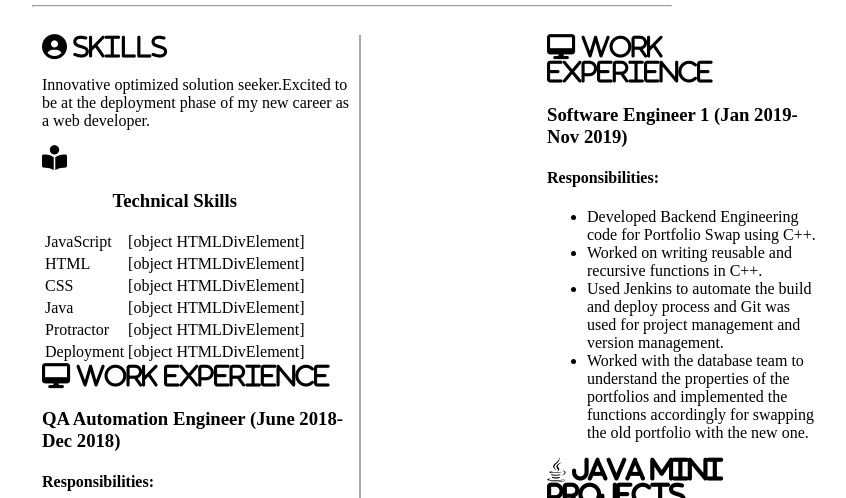
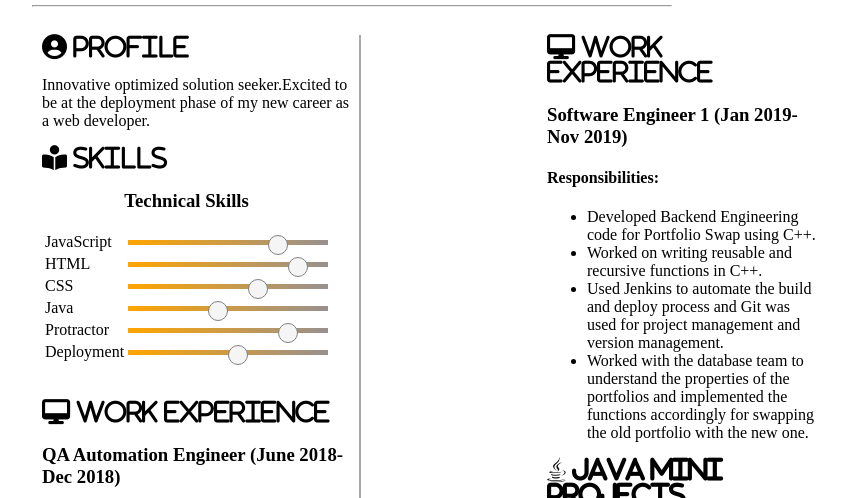
Before and after one commit to divyamanusani/guvi, a plain HTML site: page sep 17 tasks/index.html in a window 1280 px wide. Shown: the part 302-800 px from the top of the page, without its empty margins (288-1134 px from the left). Drawn offline with Linux system fonts and the light colour scheme.

Commit message:
Resume with DOM

```diff
--- /dev/null
+++ b/sep 17 tasks/dom.js
@@ -0,0 +1,174 @@
+
+        function createli(elem, num) {
+            var arr = []
+            for (let i = 0; i < num; i++) {
+                arr.push(document.createElement('li'));
+                elem.appendChild(arr[i]);
+            }
+            return arr;
+        }
+
+        function createEle(ele, className) {
+            var k = document.createElement(ele);
+            if (className)
+                k.setAttribute('class', className);
+
+            return k;
+        }
+
+        var header = createEle('header', 'header');
+        var white = createEle('div', 'absoluteWhite');
+        var photo = createEle('div', 'absolutePhoto');
+        var abname = createEle('div', 'absoluteName');
+        abname.innerHTML = 'DIVYA SRI';
+
+        var img = createEle('img');
+        img.setAttribute('src', 'divya.jpg');
+
+        photo.appendChild(img);
+        header.append(white, photo, abname);
+
+
+        var addr = createEle('div', 'address');
+        addr.innerHTML = 'Nallakunta,Tirupati 12345|987654321|hello@kickresume.com';
+
+        var hr = createEle('hr');
+
+        ////////////////
+        var bodySec = createEle('div', 'bodySection');
+        var left = document.createElement('div');
+        var right = document.createElement('div');
+        left.setAttribute('id', 'left');
+        right.setAttribute('id', 'right');
+
+
+        var icon1 = createEle('i', 'fa fa-user-circle');
+        icon1.innerHTML = '&nbsp;Profile';
+
+        var para1 = createEle('p');
+        para1.innerHTML = 'Innovative optimized solution seeker.Excited to be ' +
+            'at the deployment phase of my new career as a web developer.';
+
+        var icon2 = createEle('i', 'fas fa-book-reader');
+        icon2.innerHTML = '&nbsp;Skills';
+
+
+
+
+        var table = createEle('table');
+        var caption = createEle('caption');
+        var h3 = createEle('h3');
+        h3.innerHTML = 'Technical Skills';
+        table.append(caption);
+
+        // var percent = [];
+        // var circle = [];
+        // var td2Arr = [];
+        // var td1Arr = ['JavaScript', 'HTML', 'CSS', 'Java', 'Protractor', 'Deployment'];
+        // var tdArr = [];
+        // var trArr = [];
+        // for (i = 0; i < 6; i++) {
+        //     percent[i] = createEle('div', 'percentage');
+        //     circle[i] = createEle('div', 'circle circle' + (i + 1));
+        //     td2Arr.push(percent[i].appendChild(circle[i]));
+        // }
+        // console.log(td2Arr);
+        // for (i = 0; i < 6; i++) {
+        //     trArr[i] = createEle('tr');
+        //     for (j = 0; j < 2; j++) {
+        //         tdArr[j] = createEle('td');
+        //         if (j === 0) {
+        //             tdArr[j].innerHTML = td1Arr[i];
+        //         }
+
+        //         else {
+        //             tdArr[j].innerHTML = td2Arr[i];
+        //         }
+
+        //     }
+        //     trArr[i].append(tdArr[0], tdArr[1]);
+        // }
+        var count = 1;
+        var td1Arr = ['JavaScript', 'HTML', 'CSS', 'Java', 'Protractor', 'Deployment'];
+
+
+        for (var i = 0; i < 6; i++) {
+            var tr = createEle('tr');
+            for (var j = 0; j < 2; j++) {
+                var td = createEle('td');
+                if (j == 0) {
+                    td.innerHTML = td1Arr[count - 1];
+                }
+
+                else {
+                    var div1 = createEle('div', 'percentage');
+                    var div2 = createEle('div', 'circle circle' + (count++));
+                    div1.append(div2);
+                    td.append(div1);
+                }
+                tr.append(td);
+
+            }
+            table.append(tr);
+        }
+
+
+        var skill = createEle('i', 'fa fa-desktop');
+        skill.innerHTML = "&nbsp;Work Experience";
+
+        var hthree = createEle('h3');
+        hthree.innerHTML = "QA Automation Engineer (June 2018-Dec 2018)";
+
+        var hfour = createEle('h4');
+        hfour.innerHTML = "Responsibilities:";
+
+        var ul1 = createEle('ul');
+        var li6 = createli(ul1, 7);
+        li6[0].innerHTML = 'Involved in various phases of Software Development Life Cycle (SDLC) of the application.';
+        li6[1].innerHTML = 'Developed the Automation Test Scripts for testing the applications using Protractor and JavaScript.';
+        li6[2].innerHTML = 'Worked on tool Tellus which schedules jobs and lets us know if the application is running successfully.';
+        li6[3].innerHTML = 'Used Protractor to perform End to end testing for single page application developed using Angular 2.';
+        li6[4].innerHTML = 'Worked on development of SUIT tool application.';
+        li6[5].innerHTML = 'Used Jenkins to automate the build and deploy process and Git was used for project management and version management.';
+        li6[6].innerHTML = 'Technologies involved are JavaSript, Protractor, Angular2, JSON';
+        ///////right
+        var iwork = createEle('i', 'fa fa-desktop');
+        iwork.innerHTML = "&nbsp;Work Experience";
+
+
+        var head3 = createEle('h3');
+        var head4 = createEle('h4');
+        head3.innerHTML = "Software Engineer 1 (Jan 2019-Nov 2019)";
+        head4.innerHTML = "Responsibilities:";
+
+        var ul2 = createEle('ul');
+        var li3 = createli(ul2, 4);
+        li3[0].innerHTML = "Developed Backend Engineering code for Portfolio Swap using C++.";
+        li3[1].innerHTML = "Worked on writing reusable and recursive functions in C++.";
+        li3[2].innerHTML = "Used Jenkins to automate the build and deploy process and Git was used for project management and version management.";
+        li3[3].innerHTML = "Worked with the database team to understand the properties of the portfolios and implemented the functions accordingly for swapping the old portfolio with the new one.";
+
+        var imini = createEle('i', 'fab fa-java');
+        imini.innerHTML = "&nbsp;<b>Java Mini Projects</b>";
+
+        var ul3 = createEle('ul');
+        var li2 = createli(ul3, 3);
+        li2[0].innerHTML = 'Built an email administration application.';
+        li2[1].innerHTML = 'Built a student database application.';
+        li2[2].innerHTML = 'Built a new bank account application.';
+
+        var icap = createli('i', 'fas fa-graduation-cap');
+        icap.innerHTML = "&nbsp;Education";
+
+        var ul4 = createEle('ul');
+        var liedu = createli(ul4, 3);
+        liedu[0].innerHTML = "B.Tech CSE in G PullaReddy Engineering College, Kurnool (2014-2018) with 8.6 CGPA";
+        liedu[1].innerHTML = "Intermediate from VijayaRatna Junior College, Hyderabad with 94.6%";
+        liedu[2].innerHTML = "SSC from Sri Sathya Sai Higher Secondary School, Puttaparthi with 10 CGPA";
+        var br1 = createEle('br');
+        var br2 = createEle('br');
+        caption.append(h3);
+        bodySec.append(left, right);
+        left.append(icon1, para1, icon2, table, br1, br2, skill, hthree, hfour, ul1);
+        right.append(iwork, head3, head4, ul2, imini, ul3);
+        document.body.append(header, addr, hr, bodySec);
--- a/sep 17 tasks/index.html
+++ b/sep 17 tasks/index.html
@@ -10,190 +10,7 @@
 </head>
 
 <body>
-    <script>
-        function createli(elem, num) {
-            var arr = []
-            for (let i = 0; i < num; i++) {
-                arr.push(document.createElement('li'));
-                elem.appendChild(arr[i]);
-            }
-            return arr;
-        }
-
-        function createEle(ele, className) {
-            var k = document.createElement(ele);
-            if (className)
-                k.setAttribute('class', className);
-
-            return k;
-        }
-
-        var header = createEle('header', 'header');
-        var white = createEle('div', 'absoluteWhite');
-        var photo = createEle('div', 'absolutePhoto');
-        var abname = createEle('div', 'absoluteName');
-        abname.innerHTML = 'DIVYA SRI';
-
-        var img = createEle('img');
-        img.setAttribute('src', 'divya.jpg');
-
-        photo.appendChild(img);
-        header.append(white, photo, abname);
-
-
-        var addr = createEle('div', 'address');
-        addr.innerHTML = 'Nallakunta,Tirupati 12345|987654321|hello@kickresume.com';
-
-        var hr = createEle('hr');
-
-        ////////////////
-        var bodySec = createEle('div', 'bodySection');
-        var left = document.createElement('div');
-        var right = document.createElement('div');
-        left.setAttribute('id', 'left');
-        right.setAttribute('id', 'right');
-
-
-        var icon1 = createEle('i', 'fa fa-user-circle');
-        icon1.innerHTML = '&nbsp;Profile';
-
-        var para1 = createEle('p');
-        para1.innerHTML = 'Innovative optimized solution seeker.Excited to be ' +
-            'at the deployment phase of my new career as a web developer.';
-
-        var icon2 = createEle('i', 'fas fa-book-reader');
-        icon1.innerHTML = '&nbsp;Skills';
-
-
-
-
-        var table = createEle('table');
-        var caption = createEle('caption');
-        var h3 = createEle('h3');
-        h3.innerHTML = 'Technical Skills';
-
-        var percent = [];
-        var circle = [];
-        var td2Arr = [];
-        var td1Arr = ['JavaScript', 'HTML', 'CSS', 'Java', 'Protractor', 'Deployment'];
-        var tdArr = [];
-        var trArr = [];
-        for (i = 0; i < 6; i++) {
-            percent[i] = createEle('div', 'percentage');
-            circle[i] = createEle('div', 'circle circle' + (i + 1));
-            td2Arr.push(percent[i].appendChild(circle[i]));
-        }
-        for (i = 0; i < 6; i++) {
-            trArr[i] = createEle('tr');
-            for (j = 0; j < 2; j++) {
-                tdArr[j] = createEle('td');
-                if (j === 0) {
-                    tdArr[j].innerHTML = td1Arr[i];
-                }
-
-                else {
-                    tdArr[j].innerHTML = td2Arr[i];
-                }
-
-            }
-            trArr[i].append(tdArr[0], tdArr[1]);
-        }
-
-        var skill = createEle('i', 'fa fa-desktop');
-        skill.innerHTML = "&nbsp;Work Experience";
-
-        var hthree = createEle('h3');
-        hthree.innerHTML = "QA Automation Engineer (June 2018-Dec 2018)";
-
-        var hfour = createEle('h4');
-        hfour.innerHTML = "Responsibilities:";
-
-        var ul1 = createEle('ul');
-        var li6 = createli(ul1, 7);
-        li6[0].innerHTML = 'Involved in various phases of Software Development Life Cycle (SDLC) of the application.';
-        li6[1].innerHTML = 'Developed the Automation Test Scripts for testing the applications using Protractor and JavaScript.';
-        li6[2].innerHTML = 'Worked on tool Tellus which schedules jobs and lets us know if the application is running successfully.';
-        li6[3].innerHTML = 'Used Protractor to perform End to end testing for single page application developed using Angular 2.';
-        li6[4].innerHTML = 'Worked on development of SUIT tool application.';
-        li6[5].innerHTML = 'Used Jenkins to automate the build and deploy process and Git was used for project management and version management.';
-        li6[6].innerHTML = 'Technologies involved are JavaSript, Protractor, Angular2, JSON';
-///////right
-var iwork=createEle('i','fa fa-desktop');
-iwork.innerHTML="&nbsp;Work Experience";
-
-
-var head3=createEle('h3');
-var head4=createEle('h4');
-head3.innerHTML="Software Engineer 1 (Jan 2019-Nov 2019)";
-head4.innerHTML="Responsibilities:";
-
-var ul2=createEle('ul');
-var li3=createli(ul2,4);
-li3[0].innerHTML="Developed Backend Engineering code for Portfolio Swap using C++.";
-li3[1].innerHTML="Worked on writing reusable and recursive functions in C++.";
-li3[2].innerHTML="Used Jenkins to automate the build and deploy process and Git was used for project management and version management.";
-li3[3].innerHTML="Worked with the database team to understand the properties of the portfolios and implemented the functions accordingly for swapping the old portfolio with the new one.";
-
-var imini=createEle('i','fab fa-java');
-imini.innerHTML="&nbsp;<b>Java Mini Projects</b>";
-
-var ul3=createEle('ul');
-var li2=createli(ul3,3);
-li2[0].innerHTML='Built an email administration application.';
-li2[1].innerHTML='Built a student database application.';
-li2[2].innerHTML='Built a new bank account application.';
-
-var icap=createli('i','fas fa-graduation-cap');
-icap.innerHTML="&nbsp;Education";
-
-var ul4=createEle('ul');
-var liedu=createli(ul4,3);
-liedu[0].innerHTML="B.Tech CSE in G PullaReddy Engineering College, Kurnool (2014-2018) with 8.6 CGPA";
-liedu[1].innerHTML="Intermediate from VijayaRatna Junior College, Hyderabad with 94.6%";
-liedu[2].innerHTML="SSC from Sri Sathya Sai Higher Secondary School, Puttaparthi with 10 CGPA";
-
-
-
-
-
-
-        caption.append(h3);
-        table.append(caption, ...trArr);
-        bodySec.append(left, right);
-        left.append(icon1, para1, icon2, table, skill, hthree, hfour, ul1);
-        right.append(iwork,head3,head4,ul2,imini,ul3);
-        document.body.append(header, addr, hr,bodySec);
-
-
-
-
-
-
-
-
-
-
-
-
-
-
-
-
-
-
-
-
-
-
-
-
-
-
-
-
-
-
-    </script>
+    <script src="dom.js"></script>
 
 </body>
 
```
